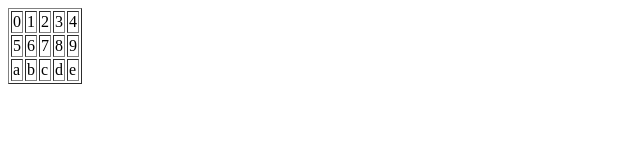
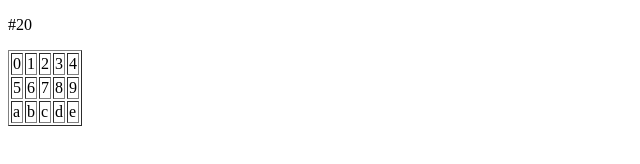
Before and after one commit to Arsgaz/css_html_petrov_ars, a plain HTML site: page tasks.html in a window 1280 px wide. Shown: the whole page, without its empty margins (0-640 px from the left). Drawn offline with Linux system fonts and the light colour scheme.

Commit message:
Задача №20

```diff
--- a/tasks.html
+++ b/tasks.html
@@ -5,6 +5,9 @@
 </head>
 
 <body>
+    <p>
+        #20
+    </p>
     <table border="1">
         <!--Это будет первый ряд таблицы:-->
         <tr>
```
